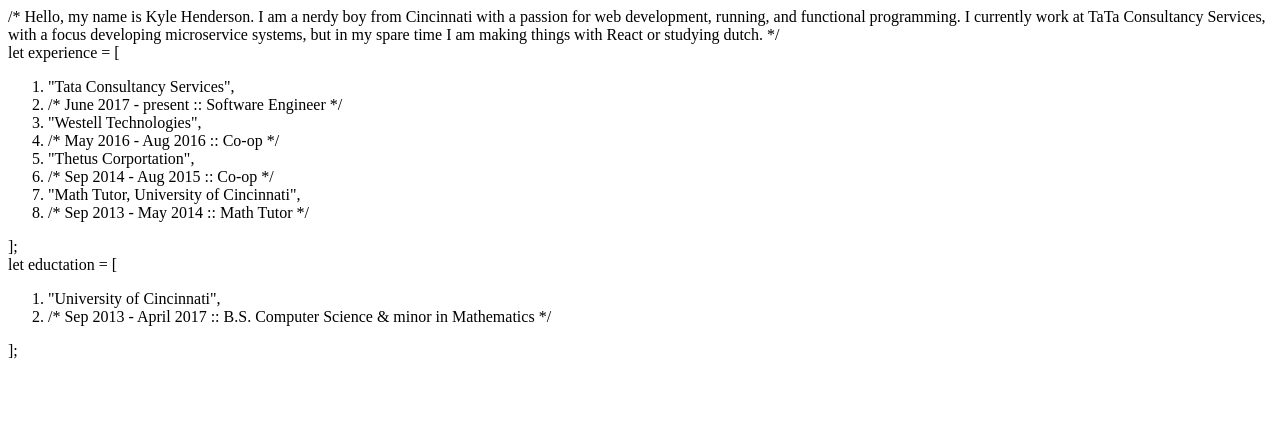
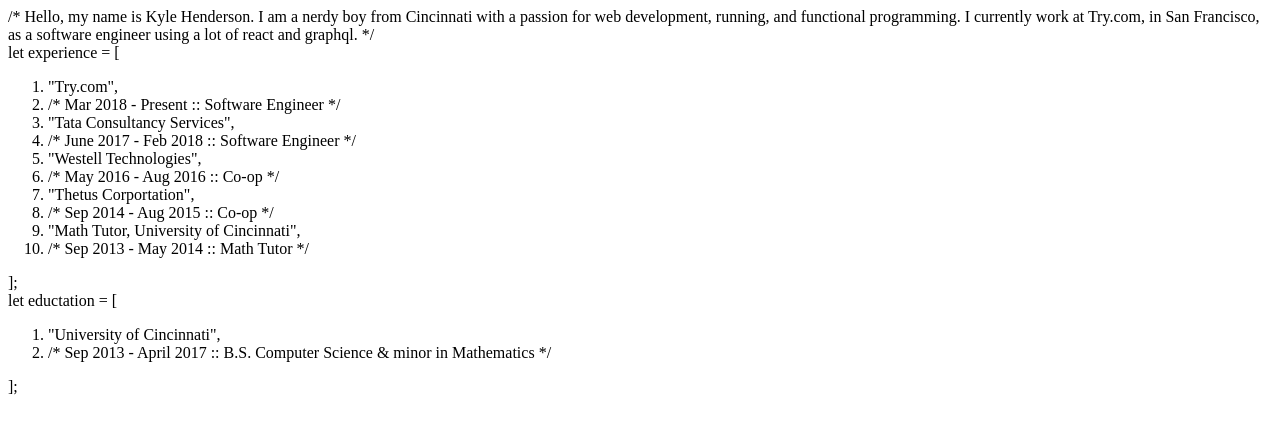
Before and after one commit to Hehk/website, a Gatsby site: page /about in a window 1280 px wide. Built offline with nearby package versions, Linux system fonts and the light colour scheme; Gatsby itself is replaced by a stand-in of ours.

Commit message:
updated website to reflect new job

```diff
--- a/src/data/experience.js
+++ b/src/data/experience.js
@@ -1,7 +1,11 @@
 const experience = [
   {
+    title: "Try.com",
+    message: "Mar 2018 - Present :: Software Engineer"
+  },
+  {
     title: "Tata Consultancy Services",
-    message: "June 2017 - present :: Software Engineer"
+    message: "June 2017 - Feb 2018 :: Software Engineer"
   },
   {
     title: "Westell Technologies",
--- a/src/pages/about.js
+++ b/src/pages/about.js
@@ -14,9 +14,8 @@ const AboutPage = () => (
       <Comment>
         Hello, my name is Kyle Henderson. I am a nerdy boy from Cincinnati with
         a passion for web development, running, and functional programming. I
-        currently work at TaTa Consultancy Services, with a focus developing
-        microservice systems, but in my spare time I am making things with React
-        or studying dutch.
+        currently work at Try.com, in San Francisco, as a software engineer using a lot of react
+        and graphql.
       </Comment>
     </Block>
 
--- a/src/pages/index.js
+++ b/src/pages/index.js
@@ -13,7 +13,7 @@ const IndexPage = () => (
     <Block>
       <Comment>
         Kyle Henderson is a software developer from Cincinnati, currently at
-        Tata Consultancy Services
+        Try.com.
       </Comment>
     </Block>
     <Block>
```
Also changed, not shown: src/data/projects.js (+8 -3 lines).
